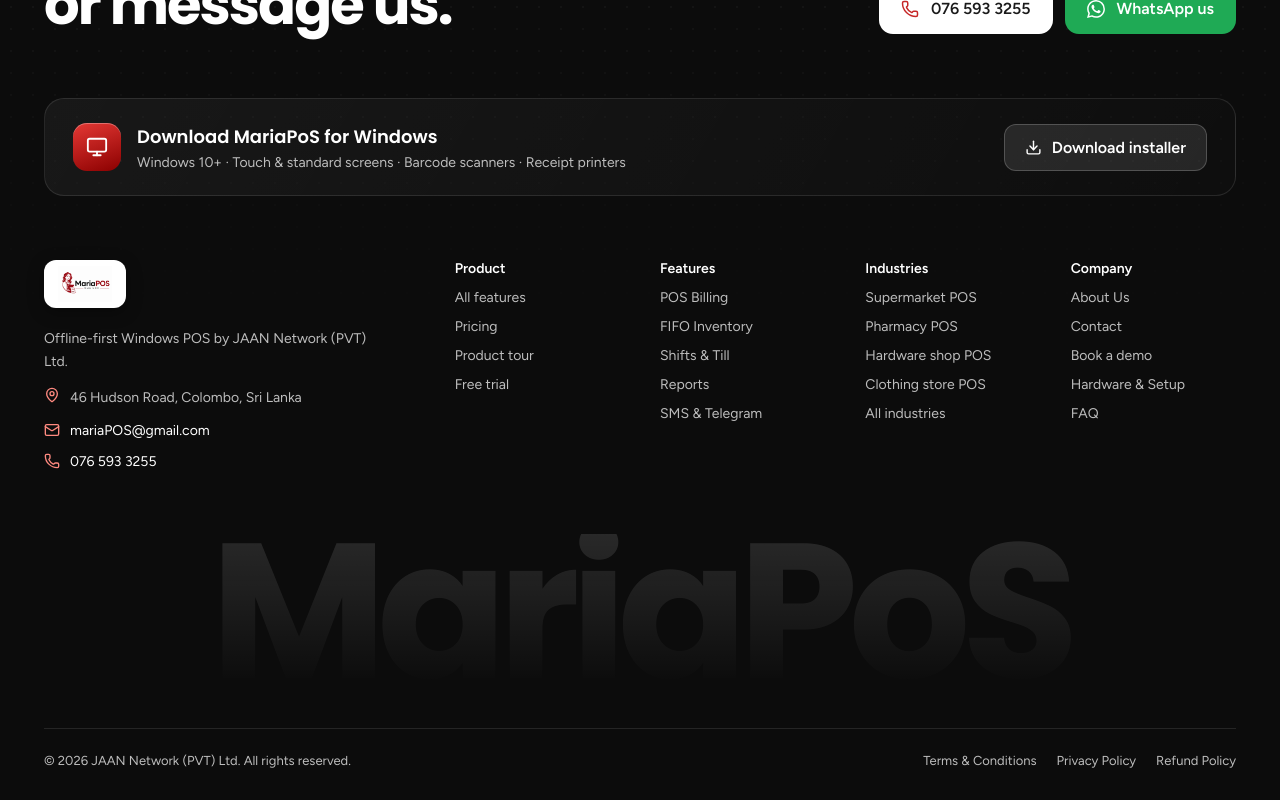
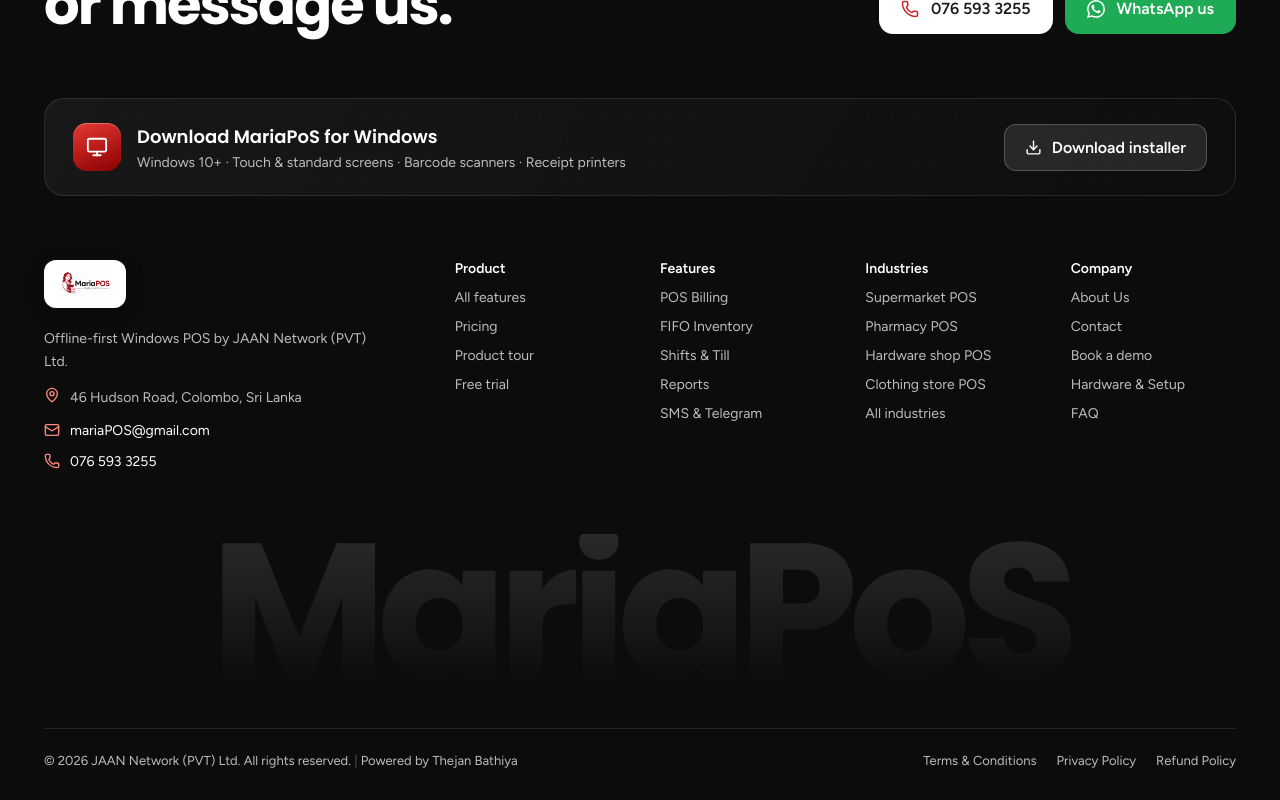
Before and after one commit to VindiPerera/MariaWebSite, a Next.js app: page /pricing in a window 1280 px wide. Shown: the part 2804-3604 px from the top of the page. Built offline with nearby package versions, Linux system fonts and the light colour scheme; no server answers.

Commit message:
feat: add separator and attribution to footer; enhance styling for clarity

```diff
--- a/src/components/layout/Footer.module.css
+++ b/src/components/layout/Footer.module.css
@@ -294,6 +294,10 @@
   flex-wrap: wrap;
 }
 
+.dotSep {
+  color: rgba(255, 255, 255, 0.3);
+}
+
 .legal a {
   color: #bdbdbd;
 }
--- a/src/components/layout/Footer.tsx
+++ b/src/components/layout/Footer.tsx
@@ -83,7 +83,10 @@
         </div>
 
         <div className={styles.bottom}>
-          <span>© 2026 {site.company} All rights reserved.</span>
+          <span>
+            © 2026 {site.company} All rights reserved. <span className={styles.dotSep}>|</span> Powered by Thejan
+            Bathiya
+          </span>
           <div className={styles.legal}>
             {legalLinks.map((link) => (
               <Link key={link.href} href={link.href}>
```
